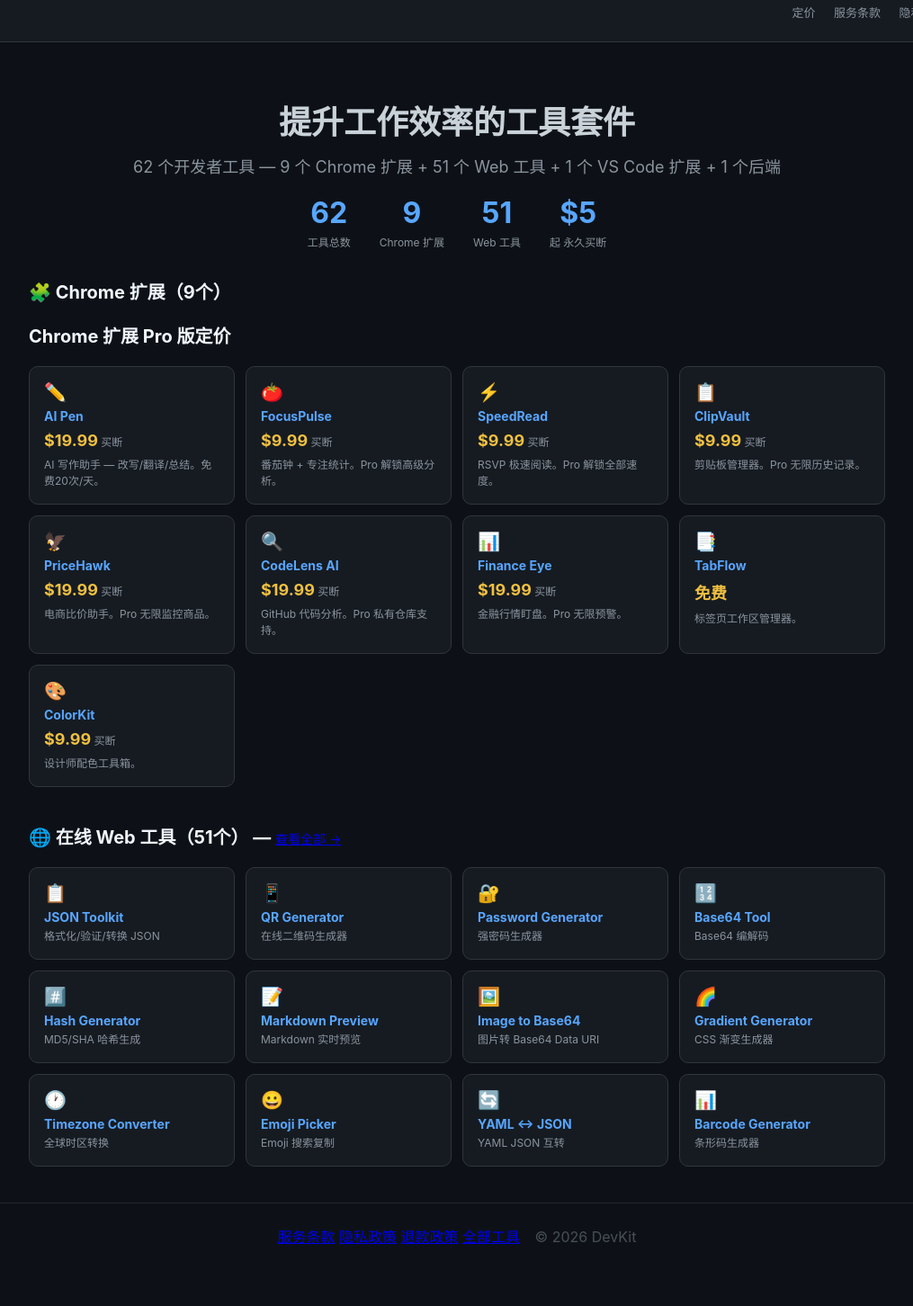
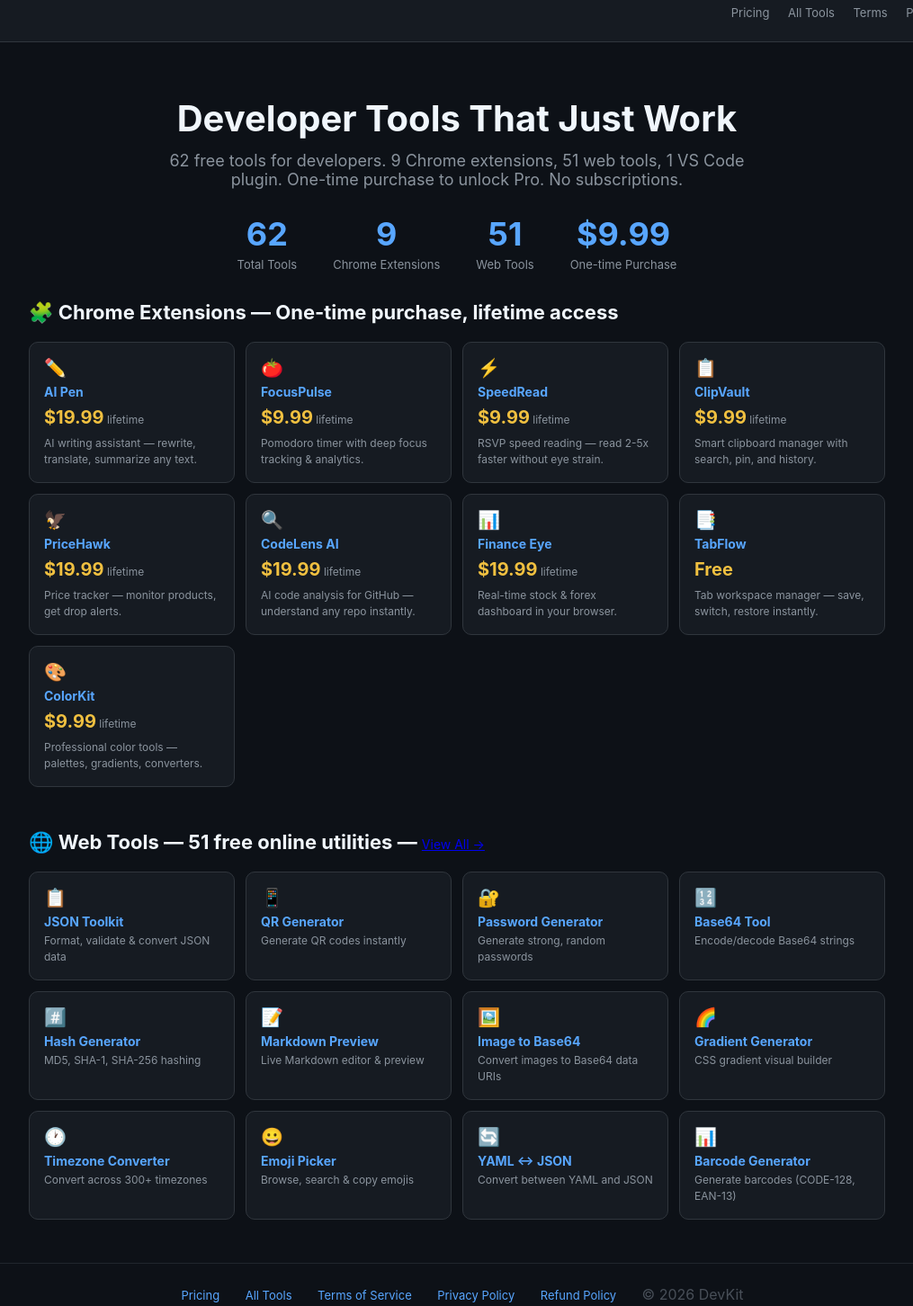
Before and after one commit to 479464887-rgb/devkit-site, a plain HTML site: page index.html in a window 1280 px wide. Shown: the part 20-1472 px from the top of the page at 90% size, without its empty margins (132-1147 px from the left). Before the commit the page ends 1430 px from the top, so only its background shows below. Drawn offline with Linux system fonts and the light colour scheme.

Commit message:
Switch homepage to English for international users

```diff
--- a/index.html
+++ b/index.html
@@ -1,8 +1,9 @@
 <!DOCTYPE html>
-<html lang="zh-CN">
+<html lang="en">
 <head>
 <meta charset="UTF-8"><meta name="viewport" content="width=device-width,initial-scale=1.0">
-<title>DevKit - 开发者工具</title>
+<meta name="description" content="DevKit — 62 free developer tools. Chrome extensions, web tools, and VS Code plugins. One-time purchase, no subscriptions.">
+<title>DevKit — Developer Tools Suite</title>
 <style>
 *{margin:0;padding:0;box-sizing:border-box}
 body{font-family:-apple-system,BlinkMacSystemFont,sans-serif;background:#0d1117;color:#c9d1d9;min-height:100vh}
@@ -11,85 +12,88 @@ header{background:#161b22;border-bottom:1px solid #30363d;padding:16px 24px;disp
 nav a{color:#8b949e;text-decoration:none;margin-left:16px;font-size:13px}
 nav a:hover{color:#c9d1d9}
 .hero{text-align:center;padding:60px 24px 32px}
-.hero h1{font-size:36px;margin-bottom:12px}
-.hero .stats{display:flex;justify-content:center;gap:32px;margin-top:20px;flex-wrap:wrap}
+.hero h1{font-size:40px;margin-bottom:12px;color:#f0f6fc}
+.hero p{color:#8b949e;font-size:18px;max-width:700px;margin:0 auto}
+.hero .stats{display:flex;justify-content:center;gap:40px;margin-top:28px;flex-wrap:wrap}
 .hero .stat{text-align:center}
-.hero .stat-num{font-size:32px;font-weight:700;color:#58a6ff}
-.hero .stat-label{font-size:12px;color:#8b949e;margin-top:4px}
-.section{max-width:1000px;margin:0 auto;padding:0 24px 40px}
-.section h2{font-size:20px;margin-bottom:20px;color:#f0f6fc}
+.hero .stat-num{font-size:36px;font-weight:700;color:#58a6ff}
+.hero .stat-label{font-size:13px;color:#8b949e;margin-top:4px}
+.section{max-width:1000px;margin:0 auto;padding:0 24px 48px}
+.section h2{font-size:22px;margin-bottom:20px;color:#f0f6fc}
 .grid{display:grid;grid-template-columns:repeat(auto-fit,minmax(220px,1fr));gap:12px}
 .card{background:#161b22;border:1px solid #30363d;border-radius:10px;padding:16px;transition:border-color 0.2s;text-decoration:none;color:inherit;display:block}
 .card:hover{border-color:#58a6ff}
 .card h3{font-size:14px;margin-bottom:4px;color:#58a6ff}
 .card .emoji{font-size:20px;margin-bottom:6px}
-.card .price{font-size:18px;font-weight:700;color:#f0c040;margin:8px 0}
+.card .price{font-size:20px;font-weight:700;color:#f0c040;margin:8px 0}
 .card .price span{font-size:12px;color:#8b949e;font-weight:400}
 .card .desc{font-size:12px;color:#8b949e;line-height:1.5}
-.tool-link{font-size:13px;color:#58a6ff;text-decoration:none;padding:6px 0;display:block;border-bottom:1px solid #21262d}
-.tool-link:hover{color:#79c0ff;background:rgba(88,166,255,0.05)}
+footer{padding:24px;border-top:1px solid #21262d;text-align:center}
+footer a{color:#58a6ff;text-decoration:none;margin:0 12px;font-size:13px}
+footer a:hover{text-decoration:underline}
 </style>
 </head>
 <body>
 <header>
   <div class="logo">🛠 <span>Dev</span>Kit</div>
   <nav>
-    <a href="/pricing">定价</a>
-    <a href="/terms">服务条款</a>
-    <a href="/privacy">隐私政策</a>
-    <a href="/refund">退款政策</a>
+    <a href="/pricing">Pricing</a>
+    <a href="/tools.html">All Tools</a>
+    <a href="/terms">Terms</a>
+    <a href="/privacy">Privacy</a>
+    <a href="/refund">Refunds</a>
   </nav>
 </header>
 <div class="hero">
-  <h1>提升工作效率的工具套件</h1>
-  <p style="color:#8b949e;font-size:18px;">62 个开发者工具 — 9 个 Chrome 扩展 + 51 个 Web 工具 + 1 个 VS Code 扩展 + 1 个后端</p>
+  <h1>Developer Tools That Just Work</h1>
+  <p>62 free tools for developers. 9 Chrome extensions, 51 web tools, 1 VS Code plugin. One-time purchase to unlock Pro. No subscriptions.</p>
   <div class="stats">
-    <div class="stat"><div class="stat-num">62</div><div class="stat-label">工具总数</div></div>
-    <div class="stat"><div class="stat-num">9</div><div class="stat-label">Chrome 扩展</div></div>
-    <div class="stat"><div class="stat-num">51</div><div class="stat-label">Web 工具</div></div>
-    <div class="stat"><div class="stat-num">$5</div><div class="stat-label">起 永久买断</div></div>
+    <div class="stat"><div class="stat-num">62</div><div class="stat-label">Total Tools</div></div>
+    <div class="stat"><div class="stat-num">9</div><div class="stat-label">Chrome Extensions</div></div>
+    <div class="stat"><div class="stat-num">51</div><div class="stat-label">Web Tools</div></div>
+    <div class="stat"><div class="stat-num">$9.99</div><div class="stat-label">One-time Purchase</div></div>
   </div>
 </div>
 
-<div class="section" id="extensions">
-  <h2>🧩 Chrome 扩展（9个）</h2>
-  <h2>Chrome 扩展 Pro 版定价</h2>
+<div class="section">
+  <h2>🧩 Chrome Extensions — One-time purchase, lifetime access</h2>
   <div class="grid">
-    <div class="card"><div class="emoji">✏️</div><h3>AI Pen</h3><div class="price">$19.99<span> 买断</span></div><div class="desc">AI 写作助手 — 改写/翻译/总结。免费20次/天。</div></div>
-    <div class="card"><div class="emoji">🍅</div><h3>FocusPulse</h3><div class="price">$9.99<span> 买断</span></div><div class="desc">番茄钟 + 专注统计。Pro 解锁高级分析。</div></div>
-    <div class="card"><div class="emoji">⚡</div><h3>SpeedRead</h3><div class="price">$9.99<span> 买断</span></div><div class="desc">RSVP 极速阅读。Pro 解锁全部速度。</div></div>
-    <div class="card"><div class="emoji">📋</div><h3>ClipVault</h3><div class="price">$9.99<span> 买断</span></div><div class="desc">剪贴板管理器。Pro 无限历史记录。</div></div>
-    <div class="card"><div class="emoji">🦅</div><h3>PriceHawk</h3><div class="price">$19.99<span> 买断</span></div><div class="desc">电商比价助手。Pro 无限监控商品。</div></div>
-    <div class="card"><div class="emoji">🔍</div><h3>CodeLens AI</h3><div class="price">$19.99<span> 买断</span></div><div class="desc">GitHub 代码分析。Pro 私有仓库支持。</div></div>
-    <div class="card"><div class="emoji">📊</div><h3>Finance Eye</h3><div class="price">$19.99<span> 买断</span></div><div class="desc">金融行情盯盘。Pro 无限预警。</div></div>
-    <div class="card"><div class="emoji">📑</div><h3>TabFlow</h3><div class="price">免费</div><div class="desc">标签页工作区管理器。</div></div>
-    <div class="card"><div class="emoji">🎨</div><h3>ColorKit</h3><div class="price">$9.99<span> 买断</span></div><div class="desc">设计师配色工具箱。</div></div>
+    <div class="card"><div class="emoji">✏️</div><h3>AI Pen</h3><div class="price">$19.99<span> lifetime</span></div><div class="desc">AI writing assistant — rewrite, translate, summarize any text.</div></div>
+    <div class="card"><div class="emoji">🍅</div><h3>FocusPulse</h3><div class="price">$9.99<span> lifetime</span></div><div class="desc">Pomodoro timer with deep focus tracking & analytics.</div></div>
+    <div class="card"><div class="emoji">⚡</div><h3>SpeedRead</h3><div class="price">$9.99<span> lifetime</span></div><div class="desc">RSVP speed reading — read 2-5x faster without eye strain.</div></div>
+    <div class="card"><div class="emoji">📋</div><h3>ClipVault</h3><div class="price">$9.99<span> lifetime</span></div><div class="desc">Smart clipboard manager with search, pin, and history.</div></div>
+    <div class="card"><div class="emoji">🦅</div><h3>PriceHawk</h3><div class="price">$19.99<span> lifetime</span></div><div class="desc">Price tracker — monitor products, get drop alerts.</div></div>
+    <div class="card"><div class="emoji">🔍</div><h3>CodeLens AI</h3><div class="price">$19.99<span> lifetime</span></div><div class="desc">AI code analysis for GitHub — understand any repo instantly.</div></div>
+    <div class="card"><div class="emoji">📊</div><h3>Finance Eye</h3><div class="price">$19.99<span> lifetime</span></div><div class="desc">Real-time stock & forex dashboard in your browser.</div></div>
+    <div class="card"><div class="emoji">📑</div><h3>TabFlow</h3><div class="price">Free</div><div class="desc">Tab workspace manager — save, switch, restore instantly.</div></div>
+    <div class="card"><div class="emoji">🎨</div><h3>ColorKit</h3><div class="price">$9.99<span> lifetime</span></div><div class="desc">Professional color tools — palettes, gradients, converters.</div></div>
   </div>
 </div>
 
-<div class="section" id="tools">
-  <h2>🌐 在线 Web 工具（51个） — <a href="/tools.html" style="font-size:14px;font-weight:400;">查看全部 →</a></h2>
+<div class="section">
+  <h2>🌐 Web Tools — 51 free online utilities — <a href="/tools.html" style="font-size:14px;font-weight:400;">View All →</a></h2>
   <div class="grid">
-    <a class="card" href="https://479464887-rgb.github.io/json-toolkit/"><div class="emoji">📋</div><h3>JSON Toolkit</h3><div class="desc">格式化/验证/转换 JSON</div></a>
-    <a class="card" href="https://479464887-rgb.github.io/qr-generator/"><div class="emoji">📱</div><h3>QR Generator</h3><div class="desc">在线二维码生成器</div></a>
-    <a class="card" href="https://479464887-rgb.github.io/pw-generator/"><div class="emoji">🔐</div><h3>Password Generator</h3><div class="desc">强密码生成器</div></a>
-    <a class="card" href="https://479464887-rgb.github.io/base64-tool/"><div class="emoji">🔢</div><h3>Base64 Tool</h3><div class="desc">Base64 编解码</div></a>
-    <a class="card" href="https://479464887-rgb.github.io/hash-generator/"><div class="emoji">#️⃣</div><h3>Hash Generator</h3><div class="desc">MD5/SHA 哈希生成</div></a>
-    <a class="card" href="https://479464887-rgb.github.io/markdown-preview/"><div class="emoji">📝</div><h3>Markdown Preview</h3><div class="desc">Markdown 实时预览</div></a>
-    <a class="card" href="https://479464887-rgb.github.io/image-to-base64/"><div class="emoji">🖼️</div><h3>Image to Base64</h3><div class="desc">图片转 Base64 Data URI</div></a>
-    <a class="card" href="https://479464887-rgb.github.io/gradient-generator/"><div class="emoji">🌈</div><h3>Gradient Generator</h3><div class="desc">CSS 渐变生成器</div></a>
-    <a class="card" href="https://479464887-rgb.github.io/timezone-converter/"><div class="emoji">🕐</div><h3>Timezone Converter</h3><div class="desc">全球时区转换</div></a>
-    <a class="card" href="https://479464887-rgb.github.io/emoji-picker/"><div class="emoji">😀</div><h3>Emoji Picker</h3><div class="desc">Emoji 搜索复制</div></a>
-    <a class="card" href="https://479464887-rgb.github.io/yaml-to-json/"><div class="emoji">🔄</div><h3>YAML ↔ JSON</h3><div class="desc">YAML JSON 互转</div></a>
-    <a class="card" href="https://479464887-rgb.github.io/barcode-generator/"><div class="emoji">📊</div><h3>Barcode Generator</h3><div class="desc">条形码生成器</div></a>
+    <a class="card" href="https://479464887-rgb.github.io/json-toolkit/"><div class="emoji">📋</div><h3>JSON Toolkit</h3><div class="desc">Format, validate & convert JSON data</div></a>
+    <a class="card" href="https://479464887-rgb.github.io/qr-generator/"><div class="emoji">📱</div><h3>QR Generator</h3><div class="desc">Generate QR codes instantly</div></a>
+    <a class="card" href="https://479464887-rgb.github.io/pw-generator/"><div class="emoji">🔐</div><h3>Password Generator</h3><div class="desc">Generate strong, random passwords</div></a>
+    <a class="card" href="https://479464887-rgb.github.io/base64-tool/"><div class="emoji">🔢</div><h3>Base64 Tool</h3><div class="desc">Encode/decode Base64 strings</div></a>
+    <a class="card" href="https://479464887-rgb.github.io/hash-generator/"><div class="emoji">#️⃣</div><h3>Hash Generator</h3><div class="desc">MD5, SHA-1, SHA-256 hashing</div></a>
+    <a class="card" href="https://479464887-rgb.github.io/markdown-preview/"><div class="emoji">📝</div><h3>Markdown Preview</h3><div class="desc">Live Markdown editor & preview</div></a>
+    <a class="card" href="https://479464887-rgb.github.io/image-to-base64/"><div class="emoji">🖼️</div><h3>Image to Base64</h3><div class="desc">Convert images to Base64 data URIs</div></a>
+    <a class="card" href="https://479464887-rgb.github.io/gradient-generator/"><div class="emoji">🌈</div><h3>Gradient Generator</h3><div class="desc">CSS gradient visual builder</div></a>
+    <a class="card" href="https://479464887-rgb.github.io/timezone-converter/"><div class="emoji">🕐</div><h3>Timezone Converter</h3><div class="desc">Convert across 300+ timezones</div></a>
+    <a class="card" href="https://479464887-rgb.github.io/emoji-picker/"><div class="emoji">😀</div><h3>Emoji Picker</h3><div class="desc">Browse, search & copy emojis</div></a>
+    <a class="card" href="https://479464887-rgb.github.io/yaml-to-json/"><div class="emoji">🔄</div><h3>YAML ↔ JSON</h3><div class="desc">Convert between YAML and JSON</div></a>
+    <a class="card" href="https://479464887-rgb.github.io/barcode-generator/"><div class="emoji">📊</div><h3>Barcode Generator</h3><div class="desc">Generate barcodes (CODE-128, EAN-13)</div></a>
   </div>
 </div>
 
-<footer style="padding:24px;border-top:1px solid #21262d;text-align:center">
-  <a href="/terms">服务条款</a>
-  <a href="/privacy">隐私政策</a>
-  <a href="/refund">退款政策</a>
-  <a href="/tools.html">全部工具</a>
+<footer>
+  <a href="/pricing">Pricing</a>
+  <a href="/tools.html">All Tools</a>
+  <a href="/terms">Terms of Service</a>
+  <a href="/privacy">Privacy Policy</a>
+  <a href="/refund">Refund Policy</a>
   <span style="color:#484f58;margin-left:12px">© 2026 DevKit</span>
 </footer>
 </body>
```
